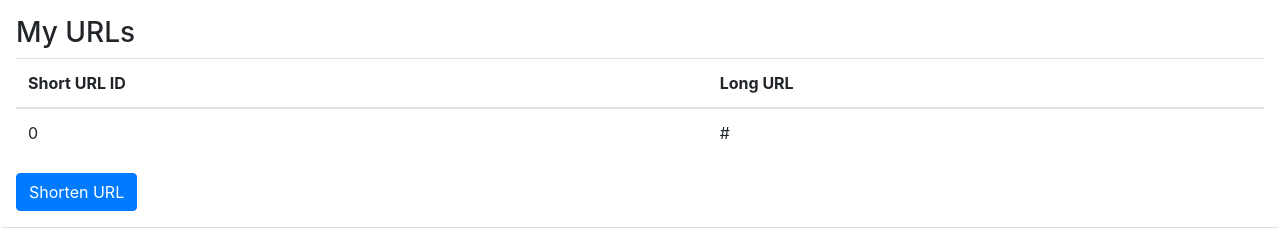
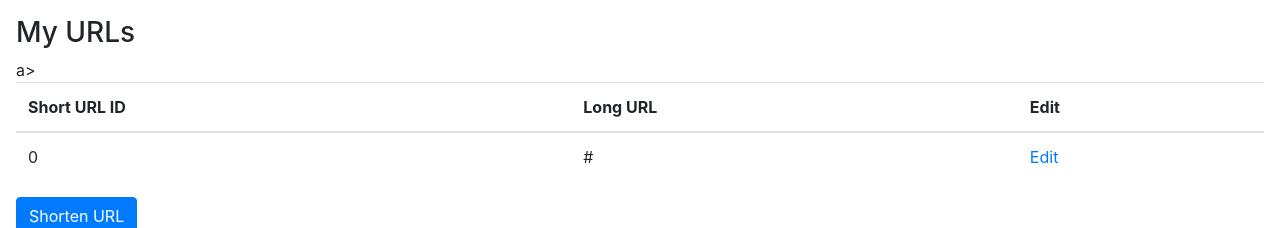
Before and after one commit to uzernamex/tinyapp, a Node server app: template views/urls_index.ejs in a window 1280 px wide. Shown: the part 112-340 px from the top of the page. Run offline with Node 20, Linux system fonts and the light colour scheme; the template is opened without the code that fills it: most values are stand-ins (such as "Sample title", 1, 10 or a date in 2020); some libraries are stand-ins or nearby versions.

Commit message:
new branch added

```diff
--- a/express_server.js
+++ b/express_server.js
@@ -60,14 +60,14 @@ app.post("/urls", (req, res) => {
   const longURL = req.body.longURL;
   const shortURL = generateRandomString();
   urlDatabase[shortURL] = longURL;
-  res.redirect(`/urls/${shortURL}`);
   if(urlDatabase[shortURL]) {
     delete urlDatabase[shortURL];
     res.redirect("/urls");
-
   } else {
     console.error("Shortened URL unavailable");
   }
+  res.redirect(`/urls/${shortURL}`);
+
   console.log(req.body);
   const randomString = generateRandomString();
   console.log(randomString);
--- a/views/urls_index.ejs
+++ b/views/urls_index.ejs
@@ -48,6 +48,7 @@
           <tr>
             <th scope="col">Short URL ID</th>
             <th scope="col">Long URL</th>
+            <th scope="col">Edit</th>
           </tr>
         </thead>
         <tbody>
@@ -55,6 +56,7 @@
             <tr>
               <td><%= id %></td>
               <td><%= urls[id] %></td>
+              <td><a href/urls/<%= id %>">Edit</td>a></td>
             </tr>
           <% } %>
         </tbody>
```
